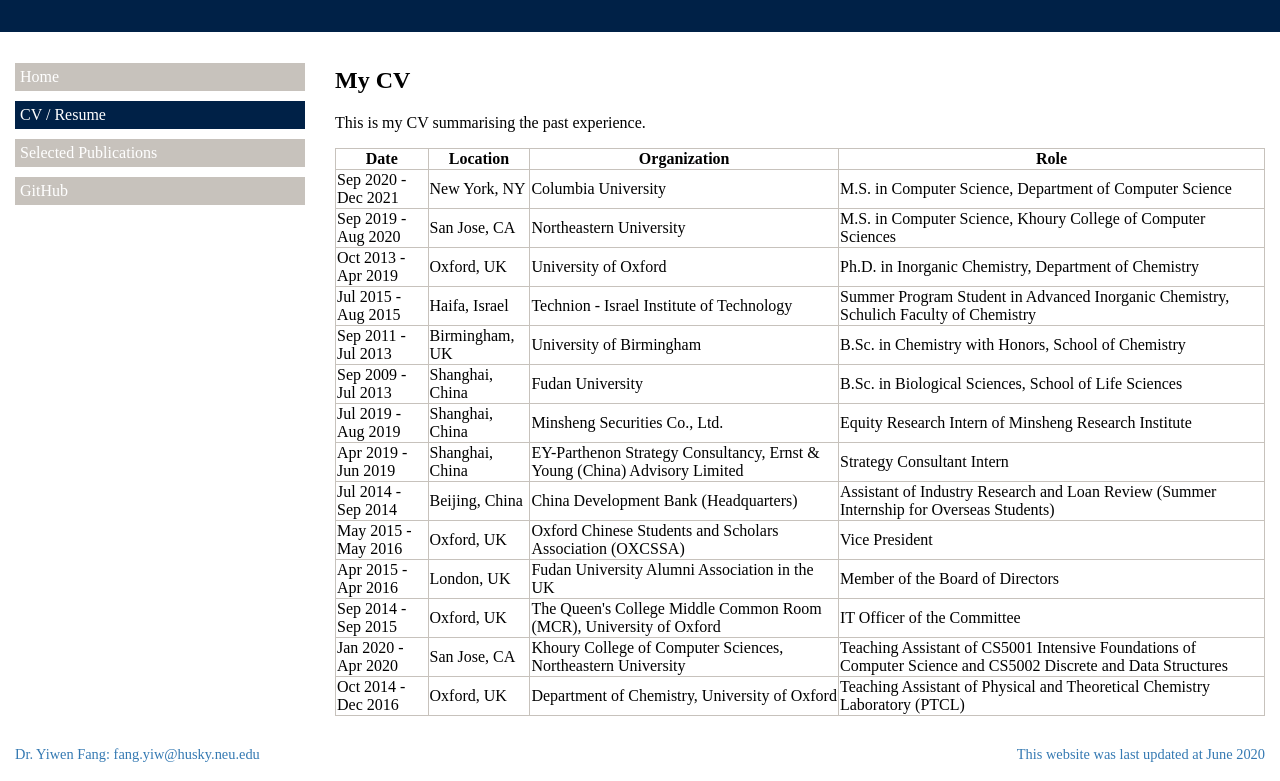
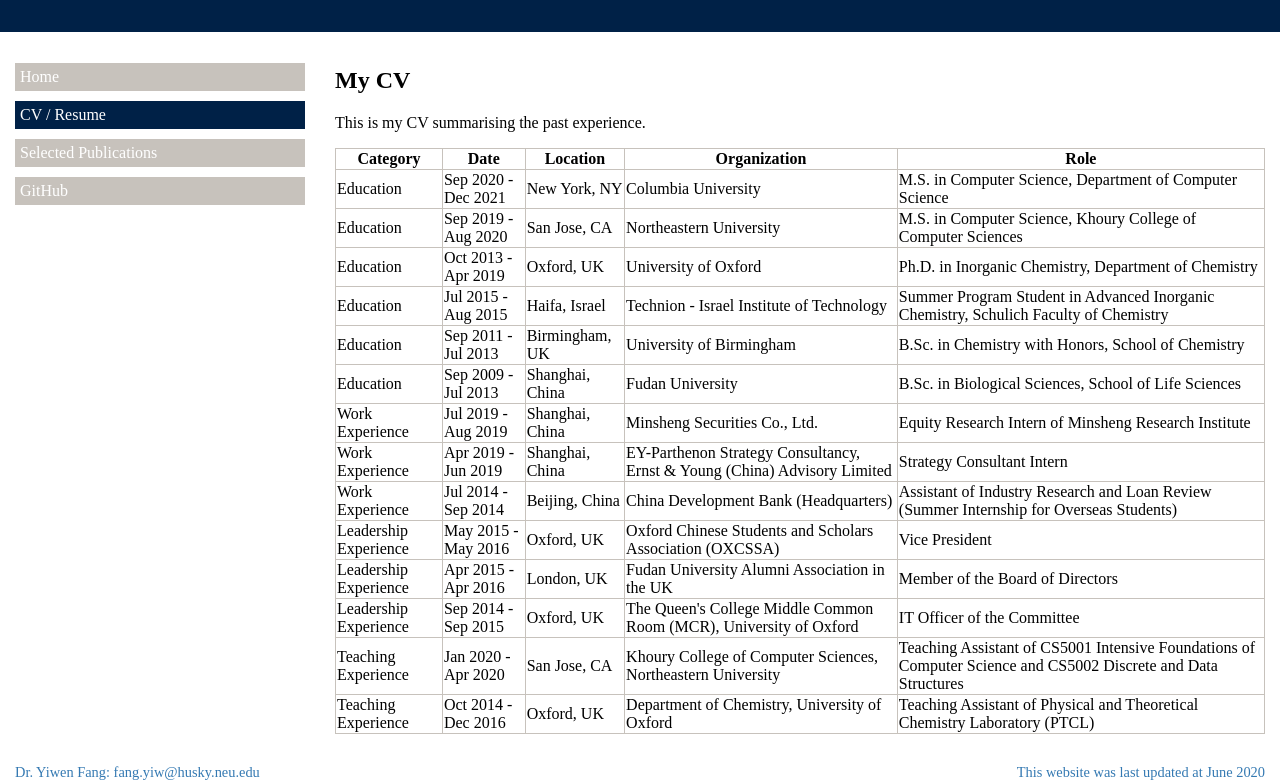
Before and after one commit to fangyiwen/PersonalWebsite-YiwenFang, a website: page html/cv.html in a window 1280 px wide. Shown: the part 65-846 px from the top of the page. Drawn offline with nearby package versions, Linux system fonts and the light colour scheme.

Commit message:
Update text in cv.html, end Project 1

```diff
--- a/html/cv.html
+++ b/html/cv.html
@@ -32,6 +32,7 @@
         <table>
           <thead>
           <tr>
+            <th>Category</th>
             <th>Date</th>
             <th>Location</th>
             <th>Organization</th>
@@ -40,78 +41,91 @@
           </thead>
           <tbody>
           <tr>
+            <td>Education</td>
             <td>Sep 2020 - Dec 2021</td>
             <td>New York, NY</td>
             <td>Columbia University</td>
             <td>M.S. in Computer Science, Department of Computer Science</td>
           </tr>
           <tr>
+            <td>Education</td>
             <td>Sep 2019 - Aug 2020</td>
             <td>San Jose, CA</td>
             <td>Northeastern University</td>
             <td>M.S. in Computer Science, Khoury College of Computer Sciences</td>
           </tr>
           <tr>
+            <td>Education</td>
             <td>Oct 2013 - Apr 2019</td>
             <td>Oxford, UK</td>
             <td>University of Oxford</td>
             <td>Ph.D. in Inorganic Chemistry, Department of Chemistry</td>
           </tr>
           <tr>
+            <td>Education</td>
             <td>Jul 2015 - Aug 2015</td>
             <td>Haifa, Israel</td>
             <td>Technion - Israel Institute of Technology</td>
             <td>Summer Program Student in Advanced Inorganic Chemistry, Schulich Faculty of Chemistry</td>
           </tr>
           <tr>
+            <td>Education</td>
             <td>Sep 2011 - Jul 2013</td>
             <td>Birmingham, UK</td>
             <td>University of Birmingham</td>
             <td>B.Sc. in Chemistry with Honors, School of Chemistry</td>
           </tr>
           <tr>
+            <td>Education</td>
             <td>Sep 2009 - Jul 2013</td>
             <td>Shanghai, China</td>
             <td>Fudan University</td>
             <td>B.Sc. in Biological Sciences, School of Life Sciences</td>
           </tr>
           <tr>
+            <td>Work Experience</td>
             <td>Jul 2019 - Aug 2019</td>
             <td>Shanghai, China</td>
             <td>Minsheng Securities Co., Ltd.</td>
             <td>Equity Research Intern of Minsheng Research Institute</td>
           </tr>
           <tr>
+            <td>Work Experience</td>
             <td>Apr 2019 - Jun 2019</td>
             <td>Shanghai, China</td>
             <td>EY-Parthenon Strategy Consultancy, Ernst & Young (China) Advisory Limited</td>
             <td>Strategy Consultant Intern</td>
           </tr>
           <tr>
+            <td>Work Experience</td>
             <td>Jul 2014 - Sep 2014</td>
             <td>Beijing, China</td>
             <td>China Development Bank (Headquarters)</td>
             <td>Assistant of Industry Research and Loan Review (Summer Internship for Overseas Students)</td>
           </tr>
           <tr>
+            <td>Leadership Experience</td>
             <td>May 2015 - May 2016</td>
             <td>Oxford, UK</td>
             <td>Oxford Chinese Students and Scholars Association (OXCSSA)</td>
             <td>Vice President</td>
           </tr>
           <tr>
+            <td>Leadership Experience</td>
             <td>Apr 2015 - Apr 2016</td>
             <td>London, UK</td>
             <td>Fudan University Alumni Association in the UK</td>
             <td>Member of the Board of Directors</td>
           </tr>
           <tr>
+            <td>Leadership Experience</td>
             <td>Sep 2014 - Sep 2015</td>
             <td>Oxford, UK</td>
             <td>The Queen's College Middle Common Room (MCR), University of Oxford</td>
             <td>IT Officer of the Committee</td>
           </tr>
           <tr>
+            <td>Teaching Experience</td>
             <td>Jan 2020 - Apr 2020</td>
             <td>San Jose, CA</td>
             <td>Khoury College of Computer Sciences, Northeastern University</td>
@@ -120,6 +134,7 @@
             </td>
           </tr>
           <tr>
+            <td>Teaching Experience</td>
             <td>Oct 2014 - Dec 2016</td>
             <td>Oxford, UK</td>
             <td>Department of Chemistry, University of Oxford</td>
```
Also changed, not shown: readme_images/page2.png.
